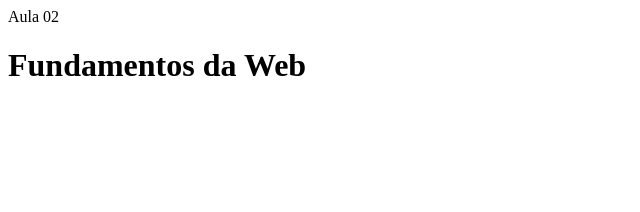
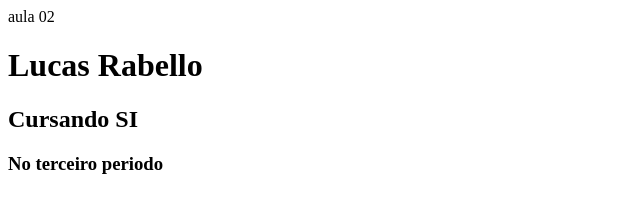
Before and after one commit to lucasrjd/lucasrjd.github.io, a plain HTML site: page index.html in a window 1280 px wide. Shown: the whole page, without its empty margins (0-640 px from the left). Drawn offline with Linux system fonts and the light colour scheme.

Commit message:
iniciando minha primeira página

```diff
--- a/index.html
+++ b/index.html
@@ -3,11 +3,13 @@
 
     <head>
         <meta charset="UTF-8">
-        <little>Aula 02</title>
+        <little>aula 02</title>
     </head>
 
     <body>
-        <h1>Fundamentos da Web</h1>
+        <h1>Lucas Rabello</h1>
+        <h2>Cursando SI</h2>
+        <h3>No terceiro periodo</h3>
     </body>
 
 </html>
```
